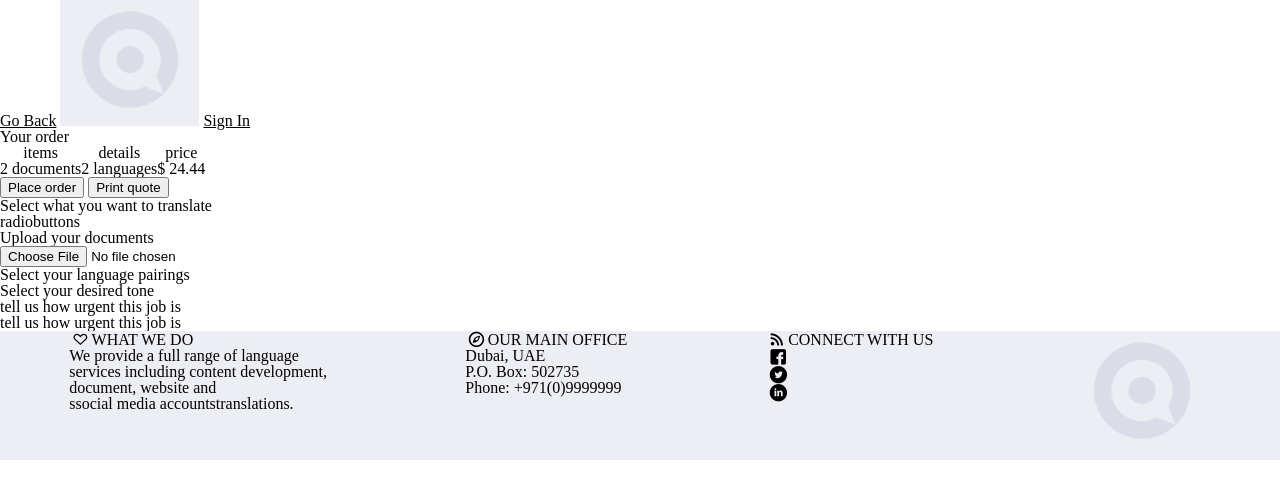
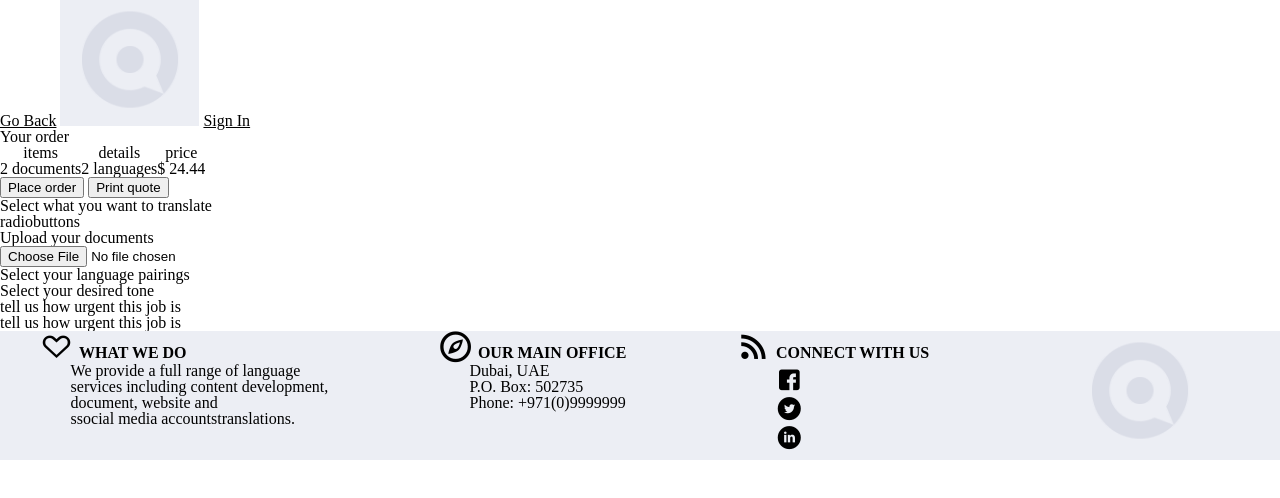
Before and after one commit to Quodnon/catwork-js-2016, a plain HTML site: page week02/lec04/sematnicForm.html in a window 1280 px wide. Drawn offline with Linux system fonts and the light colour scheme.

```diff
--- a/week02/lec04/style.less
+++ b/week02/lec04/style.less
@@ -22,10 +22,18 @@
  .footer-content li h4
  {
      text-transform: uppercase;
+     font-weight: bold;
+ }
+
+ .footer-content li h4:before
+ {
+     font-size: 200%;
+     margin-left:-30px;
  }
 
  .social-media
  {
      display: block;
-     font-size: large;
+     font-size: 150%;
+     margin:5px;
  }
```
Also changed, not shown: week02/lec04/css/style.css.
